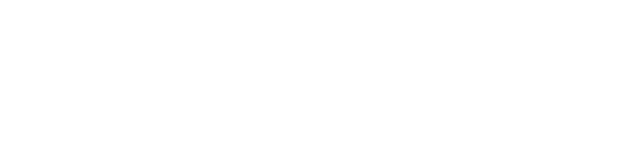
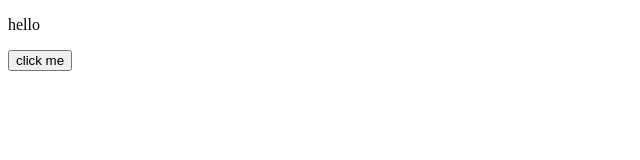
Before and after one commit to mo-ghasmi1382/git-test, a plain HTML site: page index.html in a window 1280 px wide. Shown: the whole page, without its empty margins (0-640 px from the left). Drawn offline with Linux system fonts and the light colour scheme.

Commit message:
modifed file html

```diff
--- a/index.html
+++ b/index.html
@@ -6,6 +6,7 @@
     <title>Document</title>
 </head>
 <body>
-
+    <p class="text">hello</p>
+    <button>click me</button>
 </body>
 </html>
```
